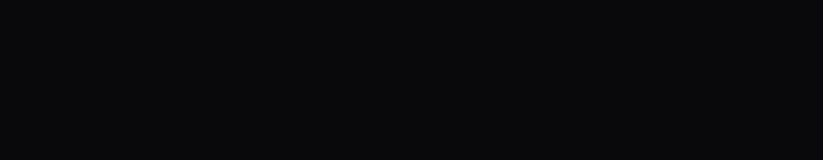
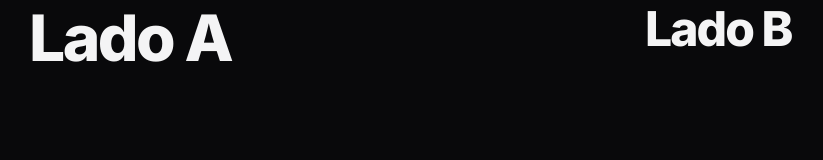
Before and after one commit to RaquelLisboa28/projeto---zingen, a plain HTML site: page index.html in a window 1280 px wide. Shown: the whole page, without its empty margins (3-826 px from the left). Drawn offline with Linux system fonts and the light colour scheme; a web font is replaced by a local one.

Commit message:
Adicionando classes utilitárias

```diff
--- a/index.html
+++ b/index.html
@@ -10,6 +10,12 @@
   <link href="https://fonts.googleapis.com/css2?family=Alice&family=Archivo:ital,wght@0,100..900;1,100..900&family=Inter:ital,opsz,wght@0,14..32,100..900;1,14..32,100..900&family=Poppins:wght@400;700&display=swap" rel="stylesheet">
 </head>
 <body>
+<header>
+ <div class="container even-columns">
+  <h1 >Lado A</h1>
+  <h2 >Lado B</h2>
+</div>
+</header>
 
 </body>
 </html>
--- a/styles/glogal.css
+++ b/styles/glogal.css
@@ -32,6 +32,11 @@
   --fs-lg: 1.25rem;
   --fs-xl: 1.5rem;
   --fs-2xl: 2.5rem;
+
+  --px-base: 1rem;
+  --py-lg: 1.5rem;
+  --py-xl: 3rem;
+  --px-lg:1.5rem;
 }
 
 html {
@@ -79,5 +84,10 @@ ul[role="list"] {
     --fs-lg: 2rem;
     --fs-xl: 3rem;
     --fs-2xl: 4rem;
+
+    --px-base: 1.5rem;
+    --py-lg: 2.5rem;
+    --py-xl: 5rem;
+    --px-lg: 2rem;
   }
 }
--- a/styles/index.css
+++ b/styles/index.css
@@ -1 +1,2 @@
 @import url(glogal.css);
+@import url(utility.css);
--- /dev/null
+++ b/styles/utility.css
@@ -0,0 +1,45 @@
+.py-base {
+  padding-block: var(--py-base);
+}
+
+.py-lg {
+  padding-block: var(--py-lg);
+
+}
+.py-xl {
+  padding-block: var(--py-xl);
+}
+
+.px-lg {
+  padding-inline: var(--px-lg);
+}
+
+.container {
+  --max-width: 375px;
+  width: min(var(--max-width), 100% - var(--px-lg) * 2);
+  margin-inline: auto;
+}
+
+.desktop-only {
+  display: none;
+}
+
+.even-columns {
+  display: grid;
+  gap: 1rem;
+}
+
+@media (width >= 80em) {
+  .container{
+    --max-width: 80em;
+  }
+
+  .desktop-only {
+    display: initial;
+  }
+
+  .even-columns{
+    grid-auto-flow: column;
+    grid-auto-columns: 1fr;
+  }
+}
```
